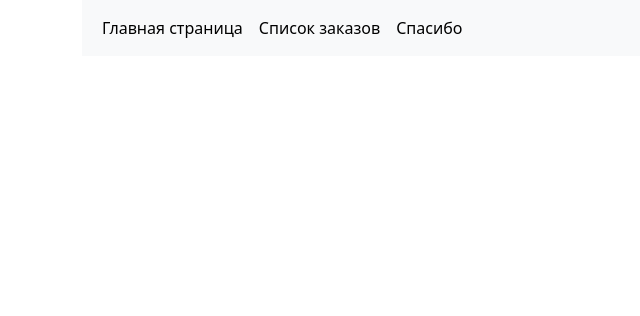
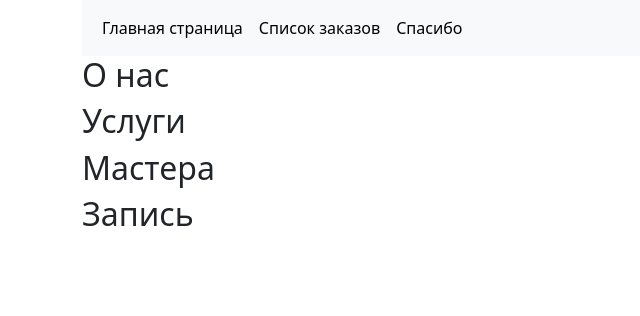
Before and after one commit to KonstantinZenin/django_412, a Django app: template core/templates/core/landing.html in a window 1280 px wide. Shown: the top 316 px of the page, without its empty margins (0-640 px from the left). Run offline with Django 5.2, Linux system fonts and the light colour scheme; the template is opened without the code that fills it, so the values that code supplies are empty.

```diff
--- a/core/templates/core/landing.html
+++ b/core/templates/core/landing.html
@@ -1,5 +1,24 @@
 {% extends "base.html" %}
 {% load static %}
 {% block content %}
-{% comment %} Функциональность: Отображение основной информации о барбершопе с блоками - якорми для секций "О нас", "Услуги", "Мастера", "Запись". {% endcomment %}
+{% comment %} Функциональность: Отображение основной информации о барбершопе с блоками - якорми для секций "О нас", "Услуги", "Мастера", "Запись".
+Мы уже находимся в
+container / main и можем оперировать section - семантическими тегами.
+{% endcomment %}
+<h2>О нас</h2>
+<section>
+
+</section>
+<h2>Услуги</h2>
+<section>
+    {% comment %} Тут услуги, которые подгружаютс из нашей "базы данных" - файла data {% endcomment %}
+</section>
+<h2>Мастера</h2>
+<section>
+    {% comment %} Тут Мастера, которые подгружаютс из нашей "базы данных" - файла data {% endcomment %}
+</section>
+<h2>Запись</h2>
+<section>
+    {% comment %} Тут кнопка "записаться", пока она не будет работать {% endcomment %}
+</section>
 {% endblock content %}
```
